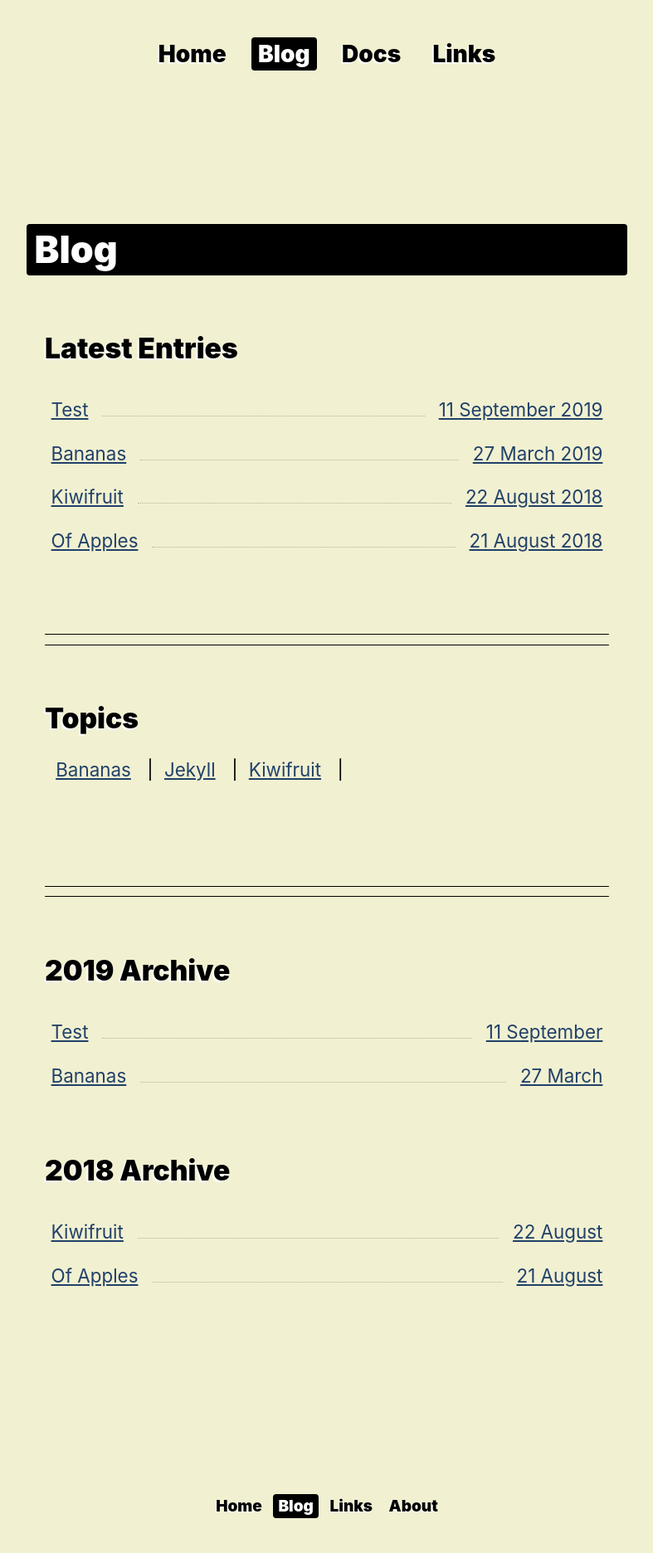
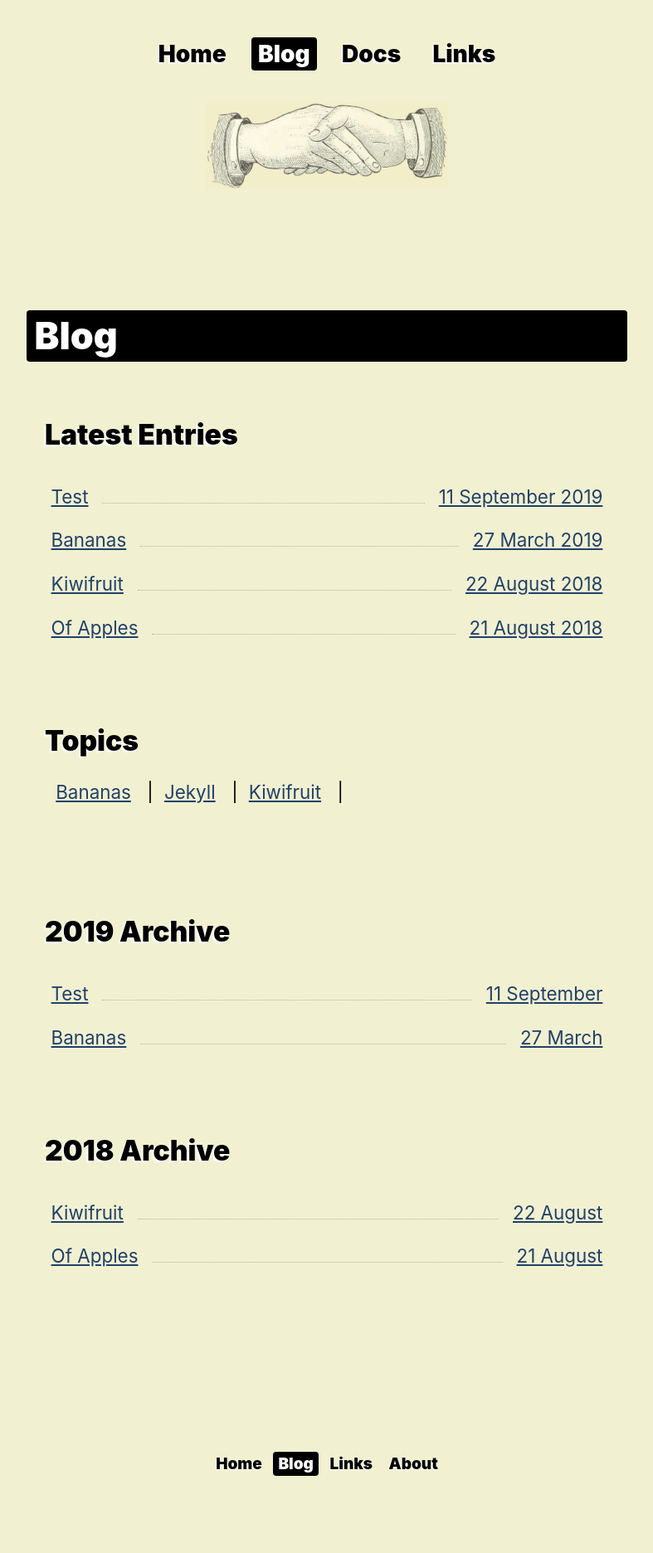
Before and after one commit to denismcdonald/blog, a Jekyll site: the page built from blog.md, in a window 1280 px wide. Shown: the whole page at 83% size, without its empty margins (246-1033 px from the left). Built offline with Jekyll 4.4.1, drawn with Linux system fonts in a browser that asks for light colours; after the commit the page ends 1821 px from its top, so only the background shows below that.

Commit message:
Back to handshake/system

```diff
--- a/_layouts/default.html
+++ b/_layouts/default.html
@@ -7,6 +7,7 @@
     <meta name="description" content="Personal website of Denis McDonald">
     <title>{{ page.title }}</title>
     <link rel="stylesheet" href="{{ site.baseurl }}/assets/css/styles.css">
+    <!-- <link href="https://fonts.googleapis.com/css?family=Lato&display=swap" rel="stylesheet"> -->
 
     <!-- Favicons -->
     <link rel="apple-touch-icon" sizes="180x180" href="{{ site.baseurl }}/apple-touch-icon.png">
@@ -28,7 +29,7 @@
 
       {% include navigation.html %}
 
-      <!-- <img alt="drawing of handshake" class="logo" src="/assets/images/handshake.jpg"> -->
+      <img alt="drawing of handshake" class="logo" src="/assets/images/handshake.jpg">
       <!-- <img alt="drawing of handshake" class="logo" src="/assets/images/ruby.jpg"> -->
 
       {%- if page.toc == true -%}
--- a/_layouts/links.html
+++ b/_layouts/links.html
@@ -28,7 +28,7 @@
 
       {% include navigation.html %}
 
-      <!-- <img alt="drawing of handshake" class="logo" src="/assets/images/handshake.jpg"> -->
+      <img alt="drawing of handshake" class="logo" src="/assets/images/handshake.jpg">
       <!-- <img alt="drawing of handshake" class="logo" src="/assets/images/ruby.jpg"> -->
 
       {%- if page.toc == true -%}
--- a/_sass/main.scss
+++ b/_sass/main.scss
@@ -21,6 +21,7 @@ body {
     background-color: #F1F0D1;
     color: #000;
     font-family: system, -apple-system, ".SFNSText-Regular", "San Francisco", "Roboto", "Segoe UI", "Helvetica Neue", "Lucida Grande", sans-serif;
+    // font-family: "Lato";
     height: 100%;
     margin: 0;
     min-height: 100%;
@@ -89,6 +90,11 @@ li a {
     padding: 0 2px;
 }
 
+.archive-titles {
+    margin-top: 4rem;
+}
+
+
 .archive-hr {
     margin-top: 0;
     margin-bottom: 0;
@@ -132,6 +138,10 @@ li a {
     -webkit-box-flex: 0;
     -webkit-flex: 0 1 auto;
     flex: 0 1 auto;
+}
+
+.archive-post-list {
+    margin-top: 6rem;
 }
 
 .archive-post-list ul li {
@@ -276,7 +286,7 @@ li {
 .logo {
     display: block;
     margin: 0 auto;
-    width: 5rem;
+    width: 13rem;
 }
 
 nav {
--- a/blog.md
+++ b/blog.md
@@ -14,11 +14,7 @@ title: Blog
     {% endfor %}
 </div>
 
-<br>
-<hr class="hr-bold">
-<hr class="hr-bold">
-
-<h2>Topics</h2>
+<h2 class="archive-titles">Topics</h2>
 
 <section class="archive-list">
 {% capture tags %}
@@ -33,24 +29,20 @@ title: Blog
 {% endfor %}
 </section>
 
-<br>
-<br>
-<hr class="hr-bold">
-<hr class="hr-bold">
 
 <section class="archive-post-list">
   {% for post in site.posts %}
       {% assign currentDate = post.date | date: "%Y" %}
       {% if currentDate != myDate %}
           {% unless forloop.first %}</a>{% endunless %}
-          <h2 class="archive-dates">{{ currentDate }} Archive</h2>
+          <h2 class="archive-titles">{{ currentDate }} Archive</h2>
           {% assign myDate = currentDate %}
       {% endif %}
       <a class="archive-list" href="{{ site.baseurl}}{{ post.url }}">
         <p class="archive-post-title">{{ post.title }}</p>
         <hr class="archive-hr">
         <p class="archive-post-date">{{ post.date | date: "%-d %B" }}</p>
-      {%- if forloop.last -%}</a><br>{%- endif -%}
+      {%- if forloop.last -%}</a>{%- endif -%}
   {%- endfor -%}
       </a>
 <!-- </section> -->
```
Also changed, not shown: 14 other files.
